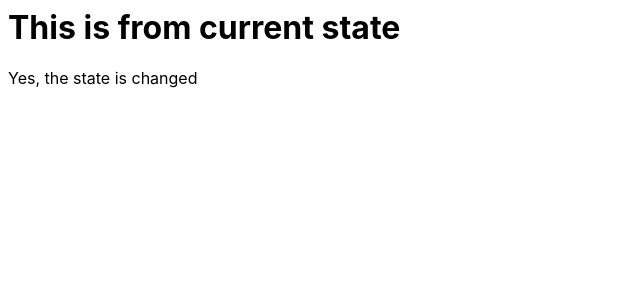
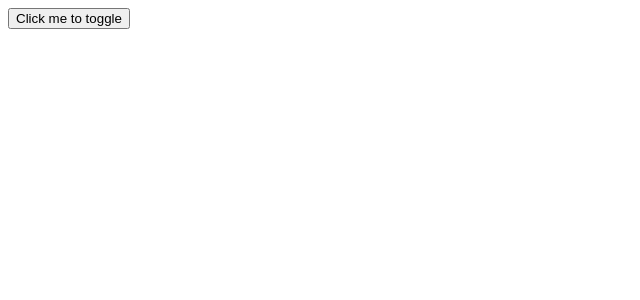
Before and after one commit to loyalty-thameem/Reactjs-LifeCycle-Methods, a React (Create React App) app: page / in a window 1280 px wide. Shown: the top 300 px of the page, without its empty margins (0-640 px from the left). Built offline with nearby package versions, Linux system fonts and the light colour scheme.

Commit message:
finally componentWillUnmount Method

```diff
--- a/src/App.js
+++ b/src/App.js
@@ -1,58 +1,38 @@
 import React from 'react';
 import './style.css';
 
-export class ChildComponent extends React.Component {
+export default class App extends React.Component {
   constructor(props) {
     super(props);
     this.state = {
-      name: 'from previous state',
+      show: false,
     };
-    console.log('Constructor');
-  }
-
-  // handle
-  componentDidMount() {
-    console.log('componentDidMount Method');
-    setTimeout(() => {
-      this.setState({
-        name: 'from current state',
-      });
-    }, 5000);
-  }
-
-  //==========Current State
-  componentDidUpdate(prevState) {
-    console.log('componentDidUpdate Method final ender');
-    if (prevState.name != this.state.name)
-      document.getElementById('state-change').innerHTML =
-        'Yes, the state is changed';
-  }
-  //============== change DOM Example 1
-  componentWillUnmount() {
-    console.log('componentWillUnmount');
-    setTimeout(() => {
-      document.getElementById('state-change').innerHTML =
-        'I am componentWillUnmount';
-    }, 10000);
   }
   render() {
-    console.log('This method is responsible to render our JSX to DOM');
-    const name = this.state.name;
+    const toggle = this.state.show;
     return (
       <div>
-        <h1>This is {name}</h1>
-        <p id="state-change"></p>
+        {toggle ? <Child /> : null}
+        <button
+          type="button"
+          id="remove"
+          onClick={() => {
+            this.setState({ show: !this.state.show });
+          }}
+        >
+          Click me to toggle
+        </button>
       </div>
     );
   }
 }
-export default class App extends React.Component {
+export class Child extends React.Component {
+  componentWillUnmount() {
+    console.log('componentWillUnmount Method');
+    alert('button toggle name removed');
+    document.getElementById('remove').innerHTML = 'My toggle name removed';
+  }
   render() {
-    console.log('Render from parent');
-    return (
-      <div>
-        <ChildComponent />
-      </div>
-    );
+    return <div>{'I am a child component'}</div>;
   }
 }
```
